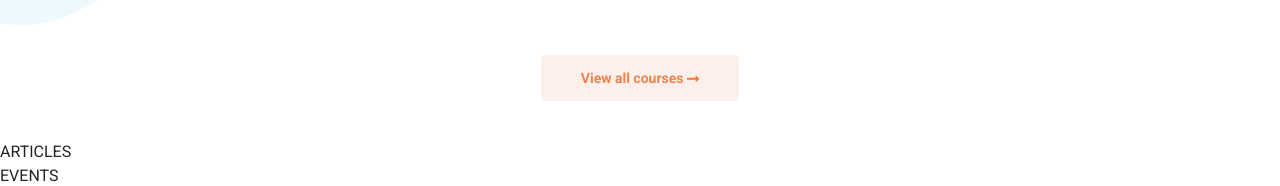
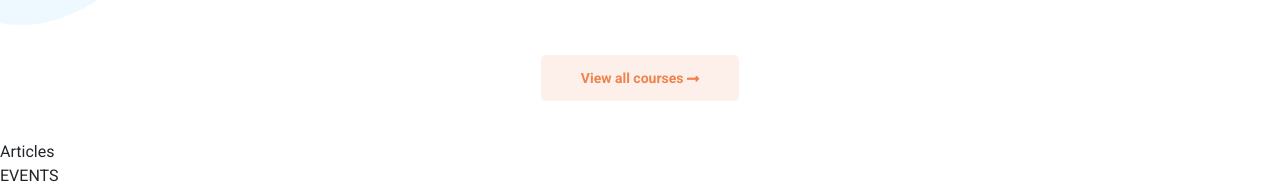
Before and after one commit to AndreaCasentini93/proj-html-vuejs, a Vue app: page / in a window 1280 px wide. Shown: the part 3832-4018 px from the top of the page. Built offline with nearby package versions, Linux system fonts and the light colour scheme; a small style sheet from the web is missing; a web font is replaced by a local one.

Commit message:
Articles

```diff
--- /dev/null
+++ b/src/components/Articles.vue
@@ -0,0 +1,17 @@
+<template>
+    <section>
+        Articles
+    </section>
+</template>
+
+<script>
+export default {
+    name: 'Articles'
+}
+</script>
+
+<style lang="scss" scoped>
+    @import '../assets/style/variables.scss';
+    @import '../assets/style/mixins.scss';
+
+</style>
--- a/src/components/Main.vue
+++ b/src/components/Main.vue
@@ -21,7 +21,7 @@
         <!-- /COURSES -->
 
         <!-- ARTICLES -->
-        <section>ARTICLES</section>
+        <Articles />
         <!-- /ARTICLES -->
 
         <!-- EVENTS -->
@@ -41,6 +41,7 @@ import Youtube from './Youtube.vue';
 import Testimonials from './Testimonials.vue';
 import Courses from './Courses.vue';
 import Newsletter from './Newsletter.vue';
+import Articles from './Articles.vue';
 
 export default {
     name: 'Main',
@@ -50,7 +51,8 @@ export default {
         Youtube,
         Testimonials,
         Courses,
-        Newsletter
+        Newsletter,
+        Articles
     },
     data: function() {
         return {
```
